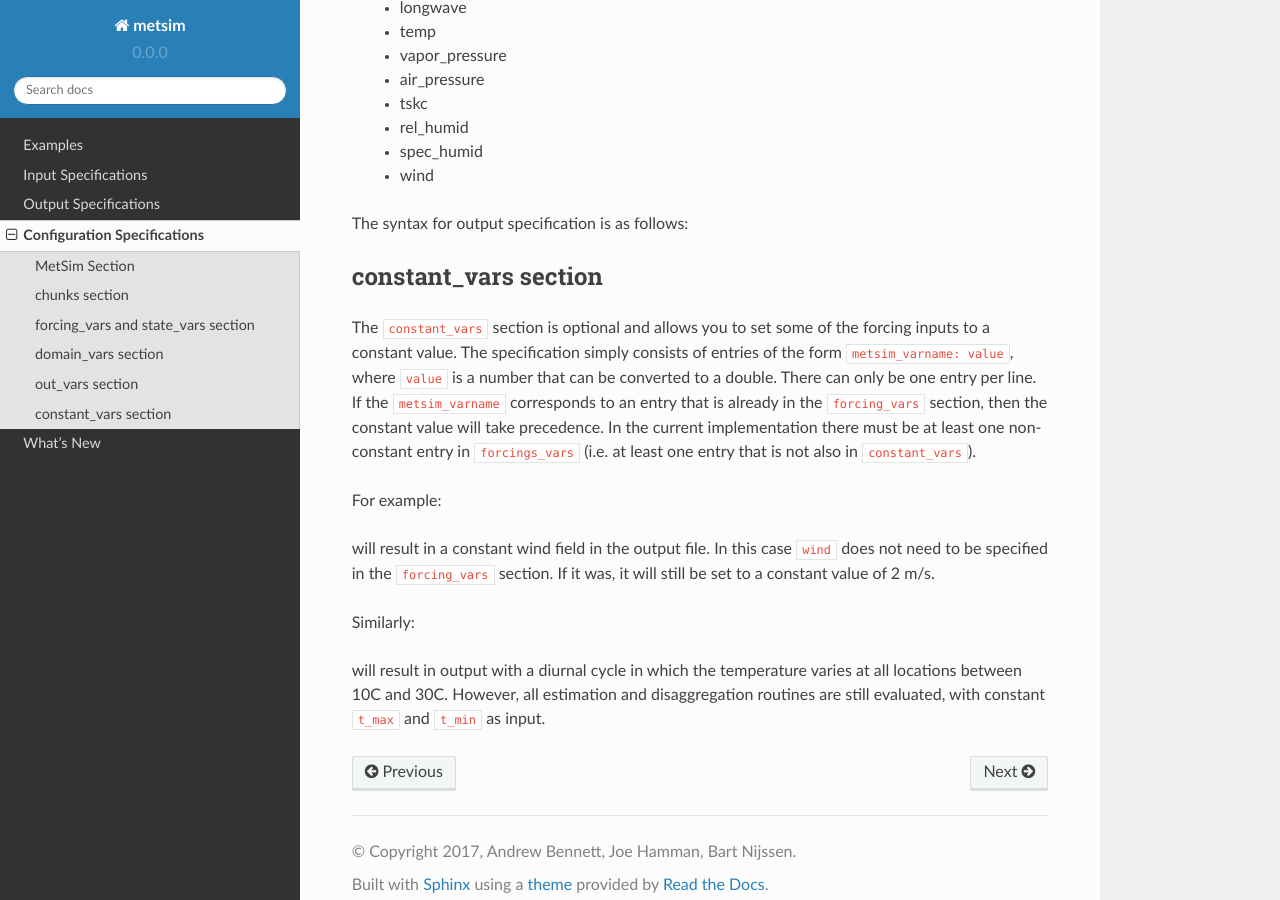
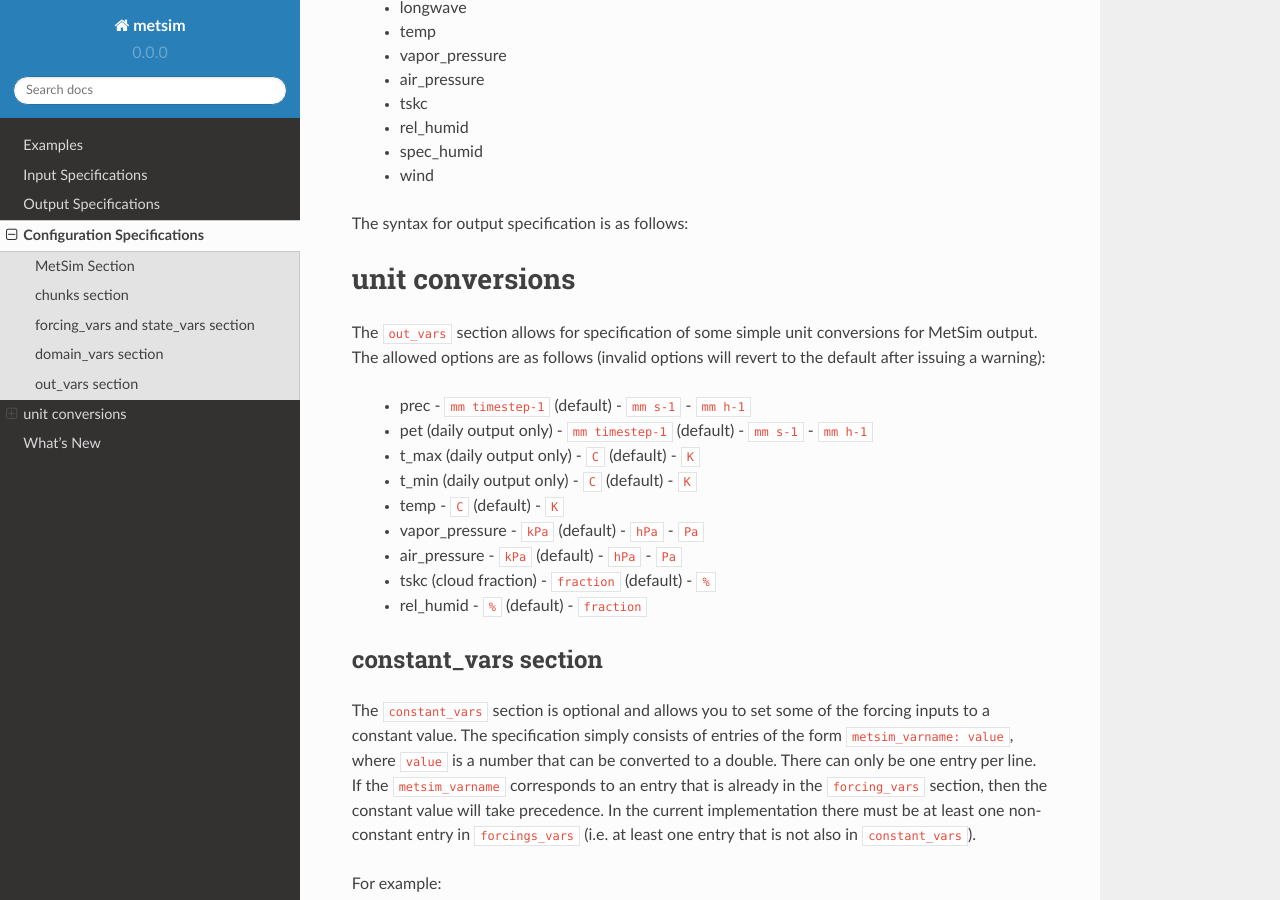
Before and after one commit to UW-Hydro/MetSim, a Sphinx documentation site: the page built from docs/configuration.rst, in a window 1280 px wide and 900 px high, scrolled down 4048 px. Built offline with Sphinx 7.4.7 and the Read the Docs theme 2.0.0, drawn with Linux system fonts in a browser that asks for light colours; pages that are not in the unit, such as notebooks, are missing from menus.

Commit message:
Add unit conversion documentation

```diff
--- a/docs/configuration.rst
+++ b/docs/configuration.rst
@@ -217,6 +217,44 @@
             out_name: str
             units: str
 
+unit conversions
+================
+The ``out_vars`` section allows for specification of some simple unit conversions
+for MetSim output. The allowed options are as follows (invalid options will revert
+to the default after issuing a warning):
+
+ * prec
+   - ``mm timestep-1`` (default)
+   - ``mm s-1``
+   - ``mm h-1``
+ * pet (daily output only)
+   - ``mm timestep-1`` (default)
+   - ``mm s-1``
+   - ``mm h-1``
+ * t_max (daily output only)
+   - ``C`` (default)
+   - ``K``
+ * t_min (daily output only)
+   - ``C`` (default)
+   - ``K``
+ * temp
+   - ``C`` (default)
+   - ``K``
+ * vapor_pressure
+   - ``kPa`` (default)
+   - ``hPa``
+   - ``Pa``
+ * air_pressure
+   - ``kPa`` (default)
+   - ``hPa``
+   - ``Pa``
+ * tskc (cloud fraction)
+   - ``fraction`` (default)
+   - ``%``
+ * rel_humid
+   - ``%`` (default)
+   - ``fraction``
+
 constant_vars section
 -------------------
 The ``constant_vars`` section is optional and allows you to set some of the
```
